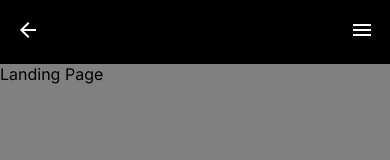
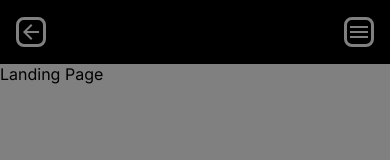
Before and after one commit to JasonDGates/FrontEnd-Challenges, a React (Vite) app: page / in a window 390 px wide. Shown: the top 160 px of the page. Built offline with nearby package versions, Linux system fonts and the light colour scheme.

Commit message:
FEAT: Added styling around hamburger and arrow

```diff
--- a/index.html
+++ b/index.html
@@ -4,7 +4,7 @@
     <meta charset="UTF-8" />
     <link rel="icon" type="image/svg+xml" href="/vite.svg" />
     <meta name="viewport" content="width=device-width, initial-scale=1.0" />
-    <title>Vite + React</title>
+    <title>Front End Challenges</title>
     <link rel="preconnect" href="https://fonts.googleapis.com" />
     <link rel="preconnect" href="https://fonts.gstatic.com" crossorigin />
     <link
--- a/src/components/header/Header.css
+++ b/src/components/header/Header.css
@@ -9,7 +9,12 @@
 }
 
 .back-button {
-  padding-left: 1rem;
+  display: flex;
+  justify-content: center;
+  margin-left: 1rem;
+  border: 3px solid gray;
+  border-radius: 8px;
+  color: grey;
 }
 
 .dropdown-container {
@@ -21,7 +26,12 @@
 }
 
 .hamburger-menu {
-  padding-right: 1rem;
+  display: flex;
+  justify-content: center;
+  margin-right: 1rem;
+  border: 3px solid gray;
+  border-radius: 8px;
+  color: grey;
 }
 
 @media screen and (min-width: 780px) {
```
